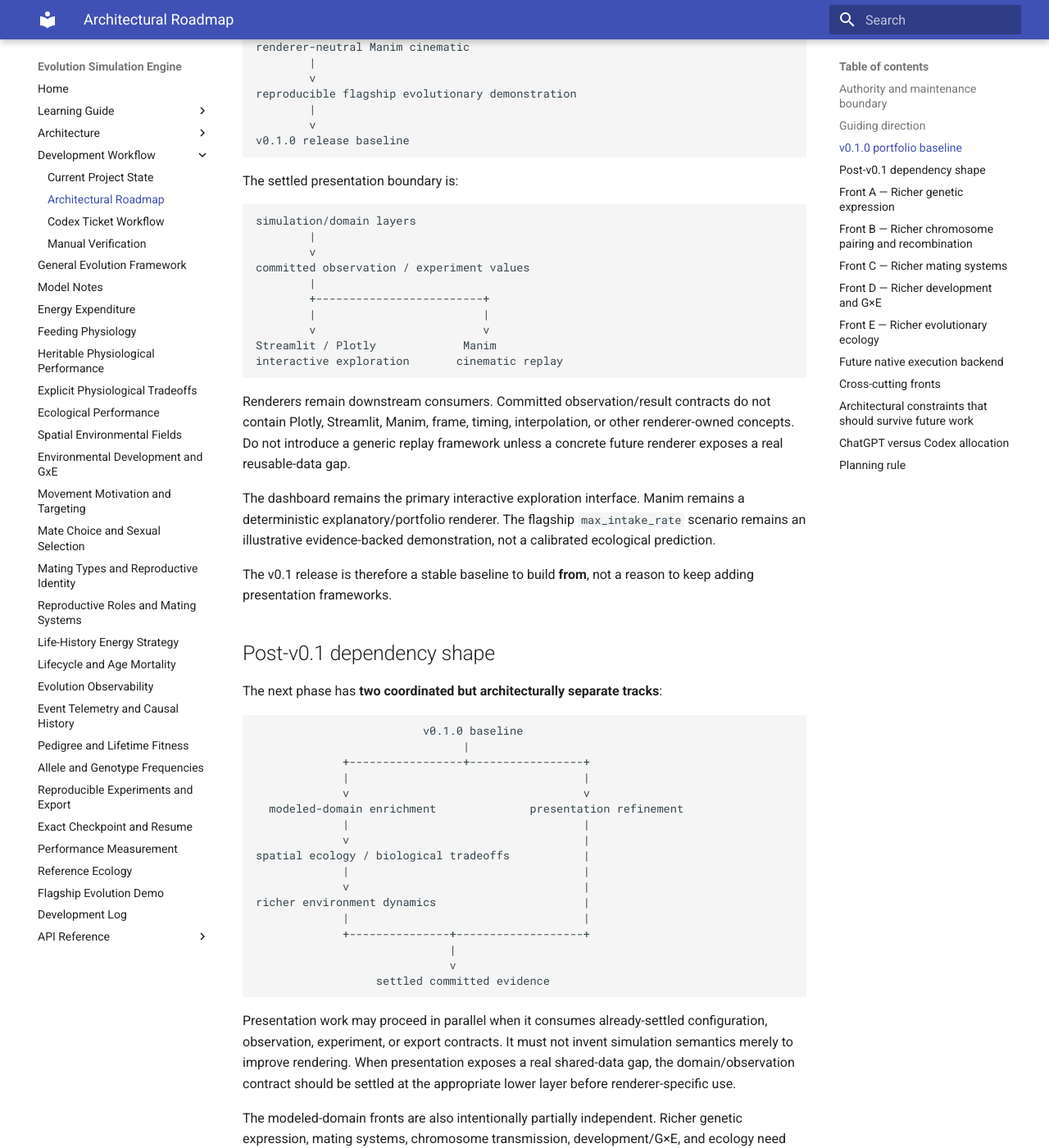
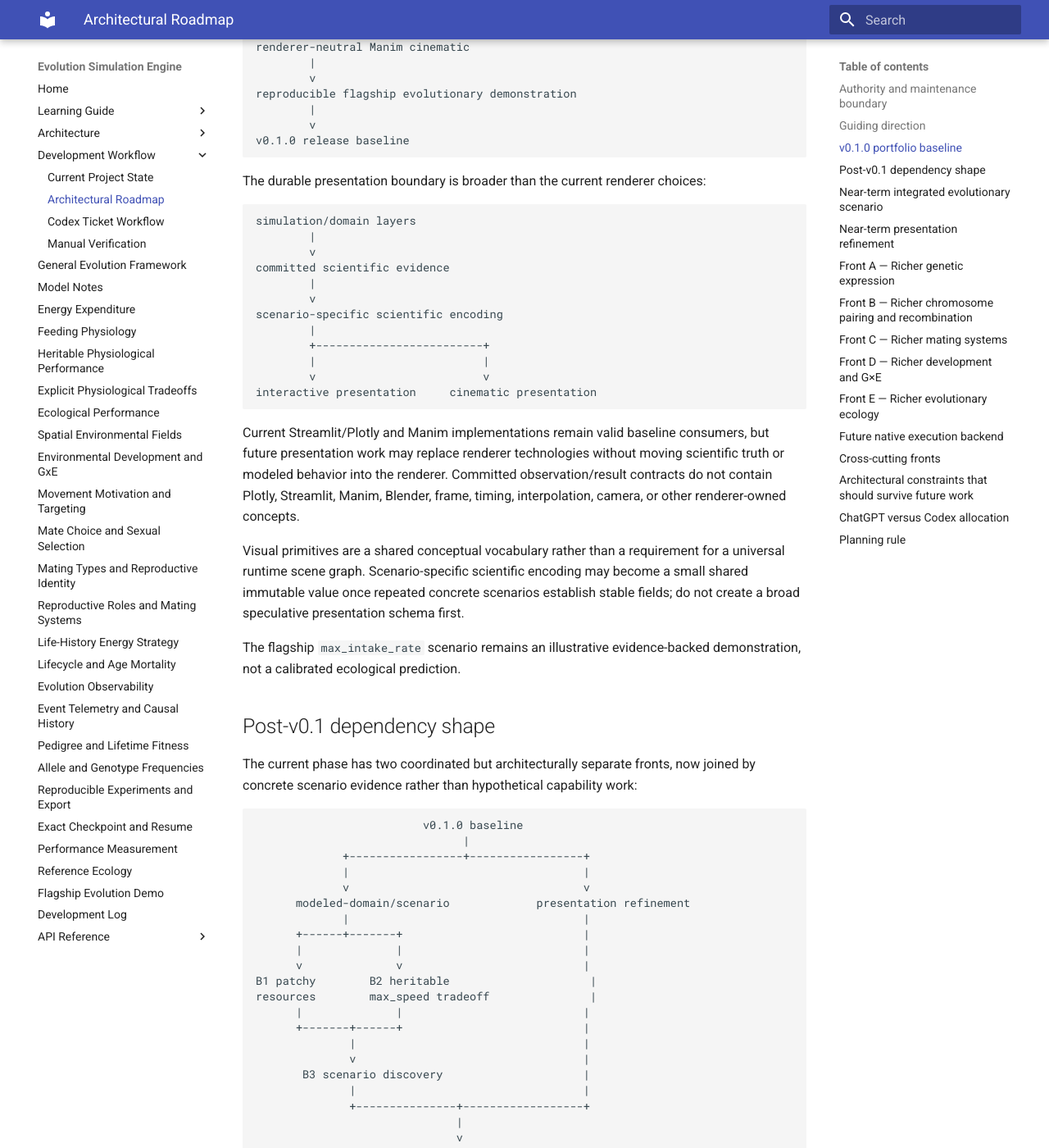
Before and after one commit to abdullahkhan57721/evolution-simulation-engine, an MkDocs documentation site: the page built from docs/development/roadmap.md, in a window 1280 px wide and 1400 px high, scrolled down 1405 px. Shown: the whole window at 82% size. Built offline with MkDocs 1.6.1 and Material for MkDocs 9.7.7, drawn with Linux system fonts in a browser that asks for light colours; some of the changed text lies outside the part shown.

Commit message:
Update roadmap for B3 and visualization dependencies

````diff
--- a/docs/development/roadmap.md
+++ b/docs/development/roadmap.md
@@ -65,37 +65,41 @@ reproducible flagship evolutionary demonstration
 v0.1.0 release baseline
 ```
 
-The settled presentation boundary is:
+The durable presentation boundary is broader than the current renderer choices:
 
 ```text
 simulation/domain layers
         |
         v
-committed observation / experiment values
+committed scientific evidence
+        |
+        v
+scenario-specific scientific encoding
         |
         +-------------------------+
         |                         |
         v                         v
-Streamlit / Plotly             Manim
-interactive exploration       cinematic replay
+interactive presentation     cinematic presentation
 ```
 
-Renderers remain downstream consumers. Committed observation/result contracts do
-not contain Plotly, Streamlit, Manim, frame, timing, interpolation, or other
-renderer-owned concepts. Do not introduce a generic replay framework unless a
-concrete future renderer exposes a real reusable-data gap.
+Current Streamlit/Plotly and Manim implementations remain valid baseline
+consumers, but future presentation work may replace renderer technologies without
+moving scientific truth or modeled behavior into the renderer. Committed
+observation/result contracts do not contain Plotly, Streamlit, Manim, Blender,
+frame, timing, interpolation, camera, or other renderer-owned concepts.
 
-The dashboard remains the primary interactive exploration interface. Manim remains
-a deterministic explanatory/portfolio renderer. The flagship `max_intake_rate`
-scenario remains an illustrative evidence-backed demonstration, not a calibrated
-ecological prediction.
+Visual primitives are a shared conceptual vocabulary rather than a requirement for
+a universal runtime scene graph. Scenario-specific scientific encoding may become
+a small shared immutable value once repeated concrete scenarios establish stable
+fields; do not create a broad speculative presentation schema first.
 
-The v0.1 release is therefore a stable baseline to build **from**, not a reason to
-keep adding presentation frameworks.
+The flagship `max_intake_rate` scenario remains an illustrative evidence-backed
+demonstration, not a calibrated ecological prediction.
 
 ## Post-v0.1 dependency shape
 
-The next phase has **two coordinated but architecturally separate tracks**:
+The current phase has two coordinated but architecturally separate fronts, now
+joined by concrete scenario evidence rather than hypothetical capability work:
 
 ```text
                          v0.1.0 baseline
@@ -103,54 +107,109 @@ The next phase has **two coordinated but architecturally separate tracks**:
              +-----------------+-----------------+
              |                                   |
              v                                   v
-  modeled-domain enrichment              presentation refinement
+      modeled-domain/scenario             presentation refinement
              |                                   |
-             v                                   |
-spatial ecology / biological tradeoffs           |
-             |                                   |
-             v                                   |
-richer environment dynamics                      |
-             |                                   |
-             +---------------+-------------------+
-                             |
-                             v
-                  settled committed evidence
+      +------+-------+                           |
+      |              |                           |
+      v              v                           |
+B1 patchy        B2 heritable                     |
+resources        max_speed tradeoff               |
+      |              |                           |
+      +-------+------+                           |
+              |                                  |
+              v                                  |
+       B3 scenario discovery                     |
+              |                                  |
+              +---------------+------------------+
+                              |
+                              v
+                   committed scientific evidence
+                              |
+                    +---------+---------+
+                    |                   |
+                    v                   v
+             interactive V2       cinematic V3
 ```
+
+A selective per-organism genetic-phenotype observation seam supports focal-trait
+replay without broadening spatial snapshots. B3 can specify which scientific
+variables matter; V2 and V3 consume the same committed evidence and scientific
+meaning while independently implementing interaction, layout, camera, timing,
+and choreography.
 
 Presentation work may proceed in parallel when it consumes already-settled
 configuration, observation, experiment, or export contracts. It must not invent
 simulation semantics merely to improve rendering. When presentation exposes a
-real shared-data gap, the domain/observation contract should be settled at the
-appropriate lower layer before renderer-specific use.
+real shared-data gap, settle the smallest scientifically named observation/domain
+contract before renderer-specific use.
 
 The modeled-domain fronts are also intentionally partially independent. Richer
 genetic expression, mating systems, chromosome transmission, development/G×E,
 and ecology need not serialize behind one another when their public boundaries are
 already settled.
 
-Near-term ecological development should prefer concrete discriminating pressures
-over taxonomies of environment models. The current direction is roughly:
+## Near-term integrated evolutionary scenario
+
+Static spatial resource heterogeneity and a concrete heritable performance/cost
+axis are now available separately:
 
 ```text
-static spatial resource heterogeneity
-        |
-        +--------------------+
-        |                    |
-        v                    v
-heritable performance    presentation consumes
-tradeoffs                real spatial evidence
+B1
+uniform or weighted patchy resource placement
+        +
+B2
+balanced standing variation at existing max_speed
+with farther target reach and higher maintenance cost
         |
         v
-later temporal change in spatial resource structure
+B3
+find the simplest robust environment-dependent selection scenario
 ```
 
+B3 should determine whether those mechanisms compose into a causally legible,
+reproducible evolutionary demonstration. It should prefer the simplest successful
+scenario and validate fixed-seed visual legibility separately from multi-seed
+robustness.
+
+The scenario layer owns scientific questions, treatment/control semantics, focal
+variables, relevant events, key metrics, canonical runs, robustness evidence, and
+claim boundaries. It does not own renderer colors, materials, camera paths, or UI
+layout.
+
 Static placement and temporal change remain separate responsibilities. Temporal
-or seasonal landscape behavior should be added only after a concrete scenario
-shows what composition is actually needed.
+or seasonal landscape behavior should be added only if B3 or a later concrete
+scenario demonstrates that static heterogeneity cannot answer the intended
+question.
 
-Richer chromosome pairing/recombination can advance when a concrete genetic or
-ecological use case requires it. It does not need to block every other
-post-v0.1 domain milestone.
+## Near-term presentation refinement
+
+Presentation refinement should proceed from a world-first product experience while
+preserving the evidence boundary.
+
+The generic interactive front may develop configuration/workspace mode switching,
+world playback, selection, timelines, and scientific inspection before the final
+B3 handoff. B3-specific individual encoding should consume the selective
+per-organism genetic-trait observation rather than live organisms or enlarged
+spatial snapshots.
+
+The cinematic front may independently test a higher-quality renderer against the
+current Manim baseline. Any replacement must remain deterministic, scriptable,
+reproducible from committed data, and independent of interactive renderer
+implementation.
+
+For both media, scientific presentation follows:
+
+```text
+committed evidence
+        ↓
+scenario-specific scientific meaning
+        ↓
+renderer-owned primitives/choreography
+```
+
+Matched experimental comparisons must preserve scientific channel mappings,
+trait scales, legends, time conventions, and geometry/camera scale where
+appropriate. Presentation interpolation never becomes scientific evidence.
 
 ## Front A — Richer genetic expression
 
@@ -253,12 +312,16 @@ phenotype merely to accommodate plasticity.
 selection pressures and interactions while keeping ecology out of the kernel and
 general evolution layer.
 
-The current ecological direction begins with explicit spatial resource-placement
+The current ecological foundation includes explicit spatial resource-placement
 policy: renewable-resource quantity/cadence remains process responsibility, while
 an immutable ecology policy chooses each deposit location from the
 simulation-owned RNG. Uniform placement remains the simple baseline; patchy
 placement supplies static spatial heterogeneity. Committed world resources remain
 the authoritative state observed by downstream spatial recorders.
+
+The reference biology also demonstrates `max_speed` as an existing inherited
+performance/cost tradeoff. This is a concrete input to ecological scenario design,
+not a generic strategy or fitness abstraction.
 
 Possible continuing fronts include:
 
@@ -346,6 +409,10 @@ cross-cutting.
 - Keep genetic expression, development, and current state separate.
 - Keep presentation downstream of committed evidence even when presentation work
   proceeds in parallel with domain enrichment.
+- Share scenario-level scientific meaning across presentation media without
+  forcing renderer implementation or choreography into a universal abstraction.
+- Keep spatial observation focused; add selective sibling scientific records when
+  a real per-individual data need appears.
 - Prefer readable maintainable architecture over micro-optimization.
 - Require evidence before performance/backend work.
 
````
